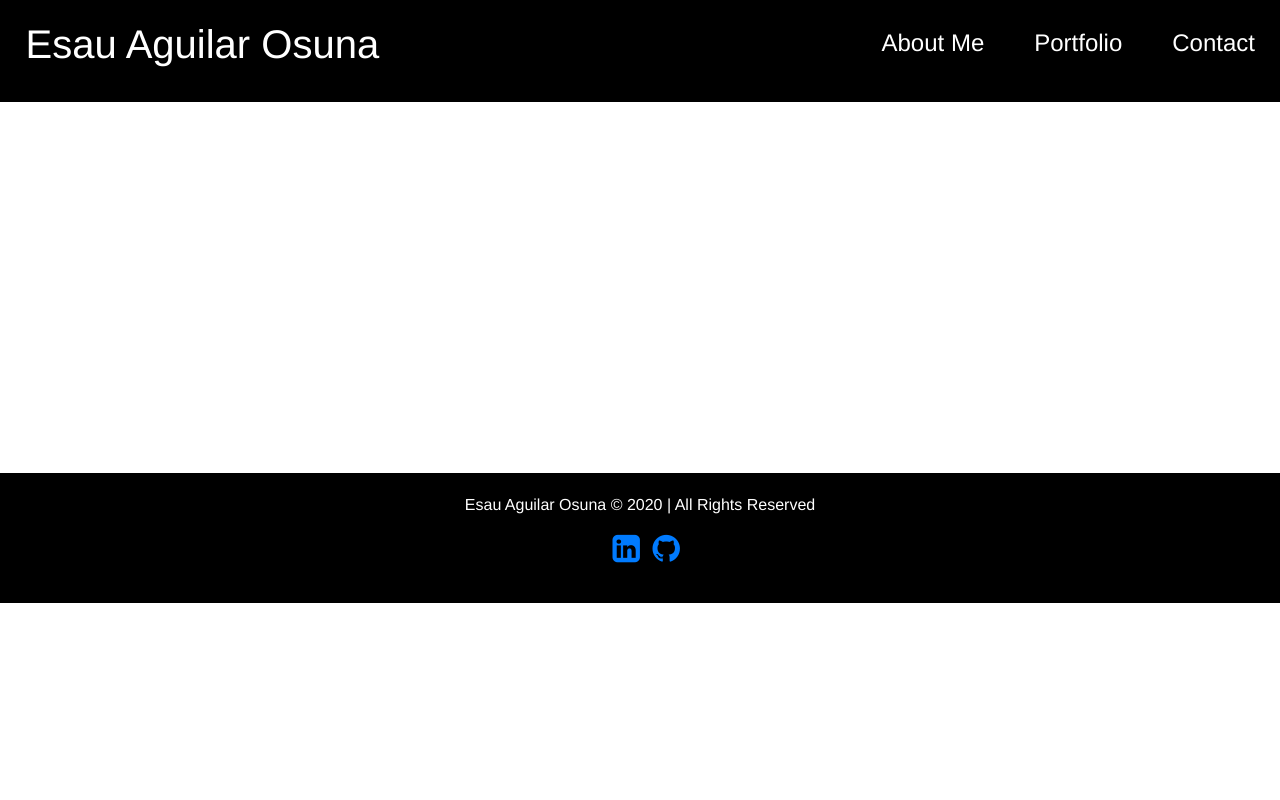
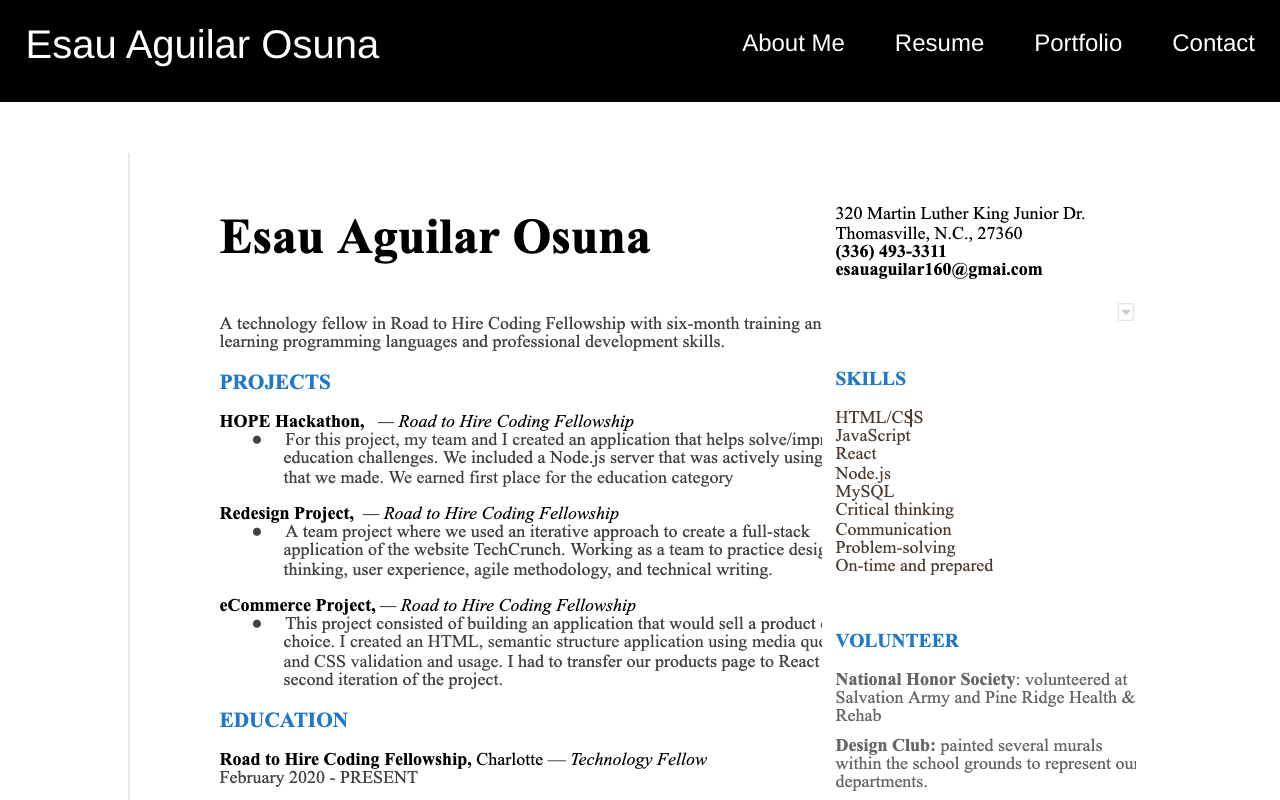
Before and after one commit to E972630a/myportfolio, a React (Create React App) app: page /resume in a window 1280 px wide. Shown: the top 800 px of the page. Built offline with nearby package versions, Linux system fonts and the light colour scheme.

Commit message:
adding resume section

```diff
--- a/src/App.css
+++ b/src/App.css
@@ -209,6 +209,13 @@
   color: #ffffff;
 }
 
+/* Resume Section */
+.resume {
+  margin-top: 5%;
+  margin-bottom: -25%;
+  margin-left: 10%;
+}
+
 /* Contact Section */
 .container {
   margin-top: 5%;
--- a/src/App.js
+++ b/src/App.js
@@ -4,6 +4,7 @@ import './App.css';
 import { BrowserRouter, Switch, Route } from "react-router-dom";
 import NavBar from './Components/NavBar/NavBar';
 import AboutMe from './Components/AboutMe/AboutMe';
+import Resume from './Components/Resume/Resume'
 import Portfolio from './Components/Portfolio/Portfolio';
 import Contact from './Components/Contact/Contact'
 import Footer from './Components/Footer/Footer';
@@ -15,6 +16,7 @@ function App() {
       <NavBar />
       <Switch>
         <Route path="/" component={AboutMe} exact />
+        <Route path="/resume" component={Resume} />
         <Route path="/portfolio" component={Portfolio} />
         <Route path="/contact" component={Contact} />
       </Switch>
--- a/src/Components/NavBar/NavBar.js
+++ b/src/Components/NavBar/NavBar.js
@@ -8,6 +8,7 @@ class NavBar extends Component {
                     <h1 className="app-title"><a href="/">Esau Aguilar Osuna</a></h1>
                     <ul>
                         <li><a href="/">About Me</a></li>
+                        <li><a href="/resume">Resume</a></li>
                         <li><a href="/portfolio">Portfolio</a></li>
                         <li><a href="/contact">Contact</a></li>
                     </ul>
--- /dev/null
+++ b/src/Components/Resume/Resume.js
@@ -0,0 +1,13 @@
+import React, { Component } from 'react';
+
+class Resume extends Component {
+    render() {
+        return (
+            <div>
+                <img  className="resume" src="img/resume.png" alt="resume of Esau Aguilar"></img>
+            </div>
+        )
+    }
+}
+
+export default Resume;
```
Also changed, not shown: public/img/resume.png (added).
